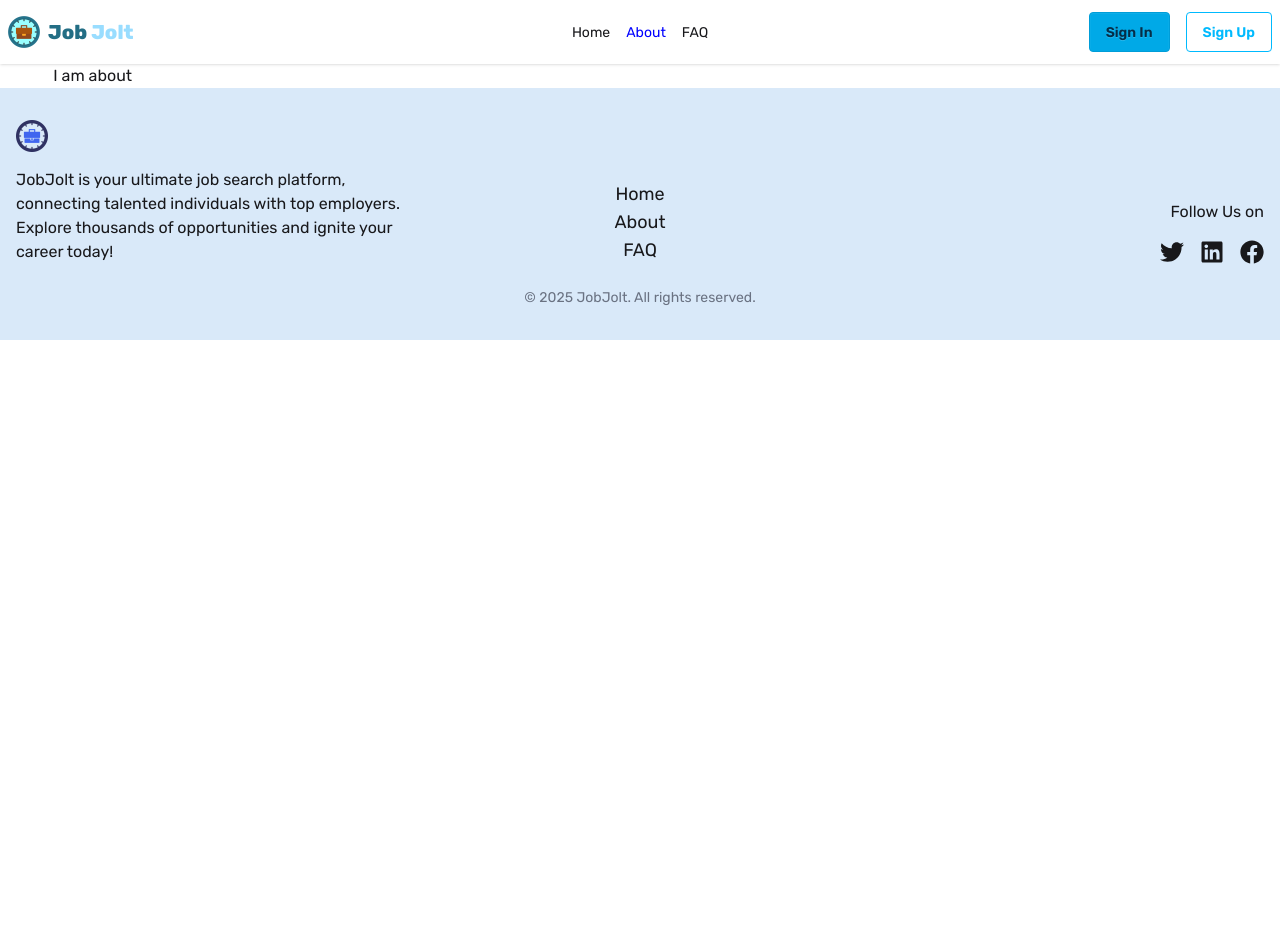
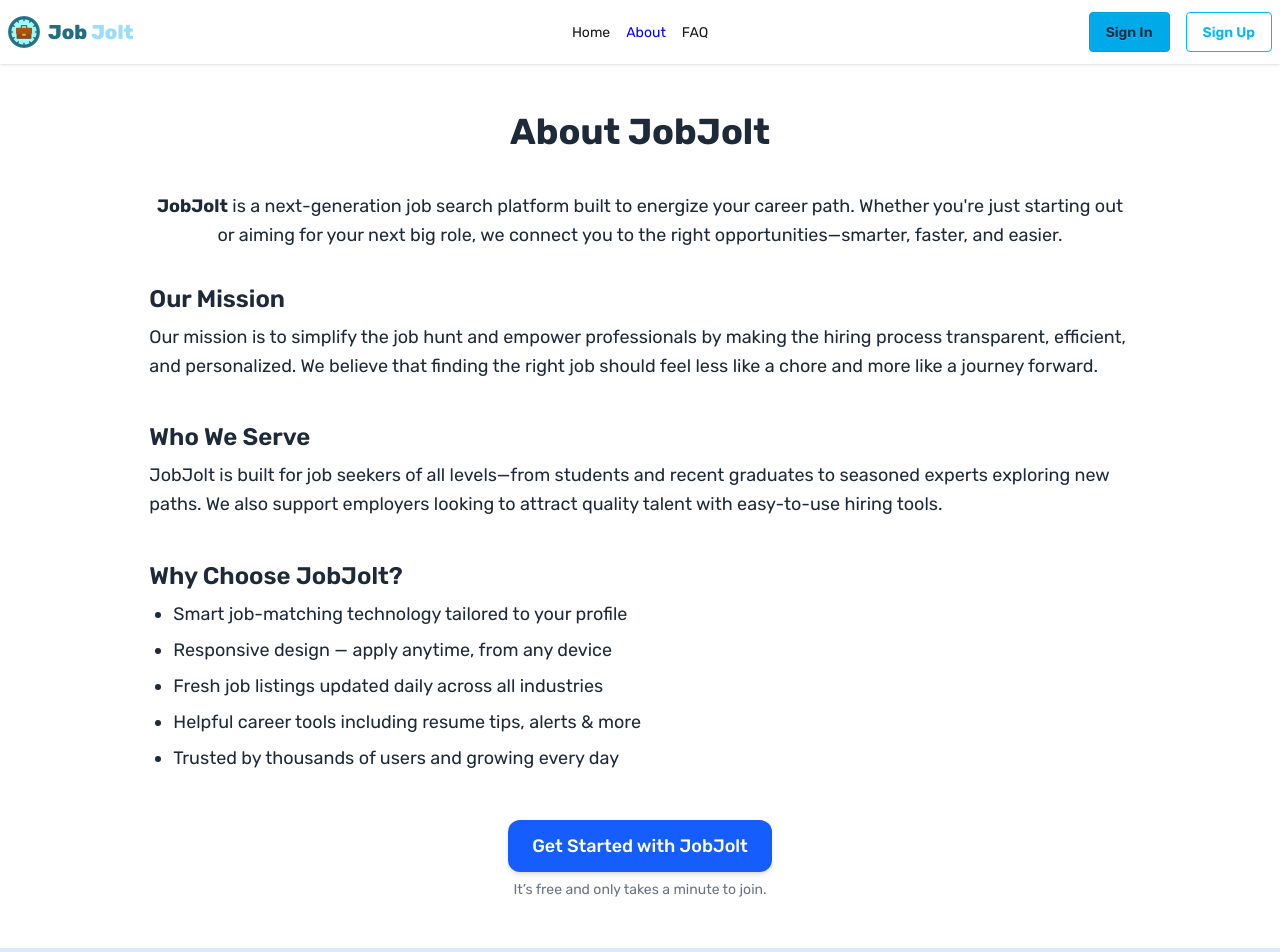
Before and after one commit to ammarShahab/job-jolt-job-search-app, a React (Vite) app: page /about in a window 1280 px wide. Shown: the top 952 px of the page. Before the commit the page ends 800 px from the top, so only its background shows below. Built offline with nearby package versions, Linux system fonts and the light colour scheme; no server answers.

Commit message:
created faq and about us section

```diff
--- a/src/components/About.jsx
+++ b/src/components/About.jsx
@@ -1,5 +1,6 @@
 import React from "react";
 import { Helmet } from "react-helmet-async";
+import { Link } from "react-router";
 
 const About = () => {
   return (
@@ -7,7 +8,63 @@ const About = () => {
       <Helmet>
         <title>Job Jolt | About</title>
       </Helmet>
-      <h3>I am about</h3>
+      <section class="bg-white text-gray-800 px-6 py-12 md:px-12 lg:px-24">
+        <div class="max-w-5xl mx-auto">
+          <h2 class="text-3xl md:text-4xl font-bold text-center mb-10">
+            About JobJolt
+          </h2>
+
+          <p class="text-base md:text-lg leading-relaxed text-center mb-8">
+            <strong>JobJolt</strong> is a next-generation job search platform
+            built to energize your career path. Whether you're just starting out
+            or aiming for your next big role, we connect you to the right
+            opportunities—smarter, faster, and easier.
+          </p>
+
+          <div class="mb-10">
+            <h3 class="text-2xl font-semibold mb-2">Our Mission</h3>
+            <p class="text-base md:text-lg leading-relaxed">
+              Our mission is to simplify the job hunt and empower professionals
+              by making the hiring process transparent, efficient, and
+              personalized. We believe that finding the right job should feel
+              less like a chore and more like a journey forward.
+            </p>
+          </div>
+
+          <div class="mb-10">
+            <h3 class="text-2xl font-semibold mb-2">Who We Serve</h3>
+            <p class="text-base md:text-lg leading-relaxed">
+              JobJolt is built for job seekers of all levels—from students and
+              recent graduates to seasoned experts exploring new paths. We also
+              support employers looking to attract quality talent with
+              easy-to-use hiring tools.
+            </p>
+          </div>
+
+          <div class="mb-10">
+            <h3 class="text-2xl font-semibold mb-2">Why Choose JobJolt?</h3>
+            <ul class="list-disc pl-6 text-base md:text-lg space-y-2">
+              <li>Smart job-matching technology tailored to your profile</li>
+              <li>Responsive design — apply anytime, from any device</li>
+              <li>Fresh job listings updated daily across all industries</li>
+              <li>Helpful career tools including resume tips, alerts & more</li>
+              <li>Trusted by thousands of users and growing every day</li>
+            </ul>
+          </div>
+
+          <div class="text-center mt-12">
+            <Link
+              to="/"
+              class="inline-block bg-blue-600 text-white text-lg font-medium px-6 py-3 rounded-xl shadow-md hover:bg-blue-700 transition"
+            >
+              Get Started with JobJolt
+            </Link>
+            <p class="text-sm text-gray-500 mt-2">
+              It’s free and only takes a minute to join.
+            </p>
+          </div>
+        </div>
+      </section>
     </div>
   );
 };
--- a/src/components/FAQ.jsx
+++ b/src/components/FAQ.jsx
@@ -7,7 +7,92 @@ const FAQ = () => {
       <Helmet>
         <title>Job Jolt | FAQ</title>
       </Helmet>
-      <h3>I am Faq</h3>
+      <div className="mt-10 mb-10">
+        <h3 className="font-bold text-4xl text-center">
+          Frequently Asked Questions
+        </h3>
+        <div className="collapse collapse-arrow bg-base-100 border border-base-300 mt-10">
+          <input type="radio" name="my-accordion-2" defaultChecked />
+          <div className="collapse-title font-semibold">
+            1. What is JobJolt Website?
+          </div>
+          <div className="collapse-content text-sm">
+            JobJolt is a modern job-seeking platform designed to connect job
+            seekers with top employers across various industries. We simplify
+            the job hunt with smart search tools, personalized recommendations,
+            and career resources.
+          </div>
+        </div>
+        <div className="collapse collapse-arrow bg-base-100 border border-base-300">
+          <input type="radio" name="my-accordion-2" />
+          <div className="collapse-title font-semibold">
+            2. Why was JobJolt created?
+          </div>
+          <div className="collapse-content text-sm">
+            JobJolt was created to solve common frustrations in the job hunt. We
+            wanted to build a platform that’s easy to use, delivers accurate
+            matches, and supports both candidates and employers every step of
+            the way.
+          </div>
+        </div>
+        <div className="collapse collapse-arrow bg-base-100 border border-base-300">
+          <input type="radio" name="my-accordion-2" />
+          <div className="collapse-title font-semibold">
+            3. Who is JobJolt for?
+          </div>
+          <div className="collapse-content text-sm">
+            JobJolt is for everyone—students, fresh graduates, experienced
+            professionals, and career changers. We also serve companies looking
+            for talented individuals to join their teams.
+          </div>
+        </div>
+        <div className="collapse collapse-arrow bg-base-100 border border-base-300">
+          <input type="radio" name="my-accordion-2" />
+          <div className="collapse-title font-semibold">
+            4. What makes JobJolt different from other job portals?
+          </div>
+          <div className="collapse-content text-sm">
+            JobJolt uses smart matching technology, intuitive design, and
+            helpful resources to stand out from traditional job boards. We focus
+            on both career growth and job placement with features built for
+            today’s job market.
+          </div>
+        </div>
+        <div className="collapse collapse-arrow bg-base-100 border border-base-300">
+          <input type="radio" name="my-accordion-2" />
+          <div className="collapse-title font-semibold">
+            5. Is JobJolt free to use?
+          </div>
+          <div className="collapse-content text-sm">
+            Yes! Creating an account, searching jobs, and applying are all free
+            for job seekers. We also offer optional premium services for added
+            visibility and support, but basic features remain accessible to
+            everyone.
+          </div>
+        </div>
+        <div className="collapse collapse-arrow bg-base-100 border border-base-300">
+          <input type="radio" name="my-accordion-2" />
+          <div className="collapse-title font-semibold">
+            6. How can employers benefit from JobJolt?
+          </div>
+          <div className="collapse-content text-sm">
+            Employers can post job listings, browse our candidate database, and
+            use smart filters to find ideal hires quickly. JobJolt also offers
+            employer branding tools and tailored recruitment solutions.
+          </div>
+        </div>
+        <div className="collapse collapse-arrow bg-base-100 border border-base-300">
+          <input type="radio" name="my-accordion-2" />
+          <div className="collapse-title font-semibold">
+            7. What types of jobs are listed on JobJolt?
+          </div>
+          <div className="collapse-content text-sm">
+            JobJolt features jobs in IT, healthcare, finance, education,
+            engineering, marketing, customer service, and many more. Our
+            listings are updated daily to provide fresh opportunities.
+          </div>
+        </div>
+      </div>
     </div>
   );
 };
```
